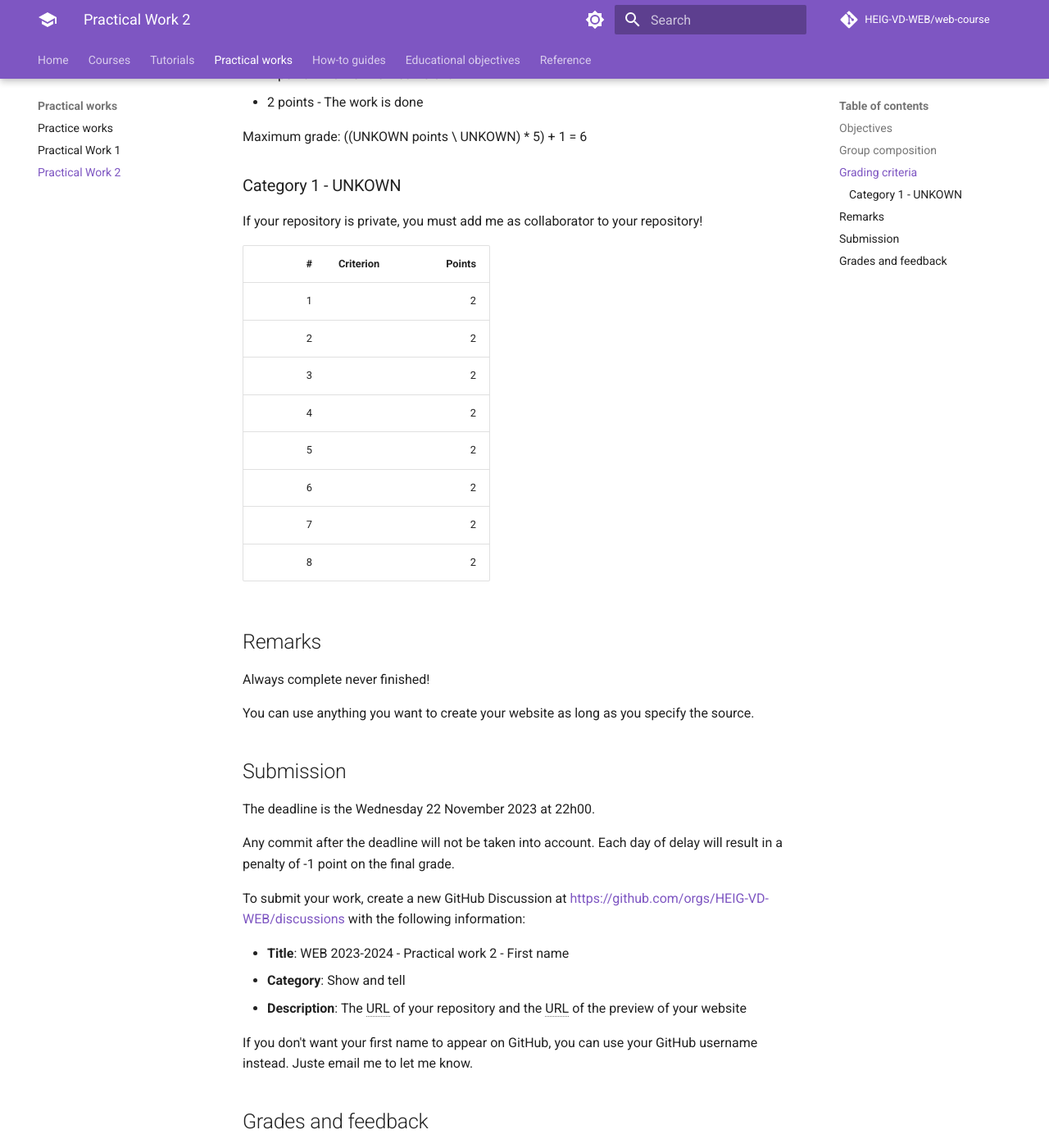
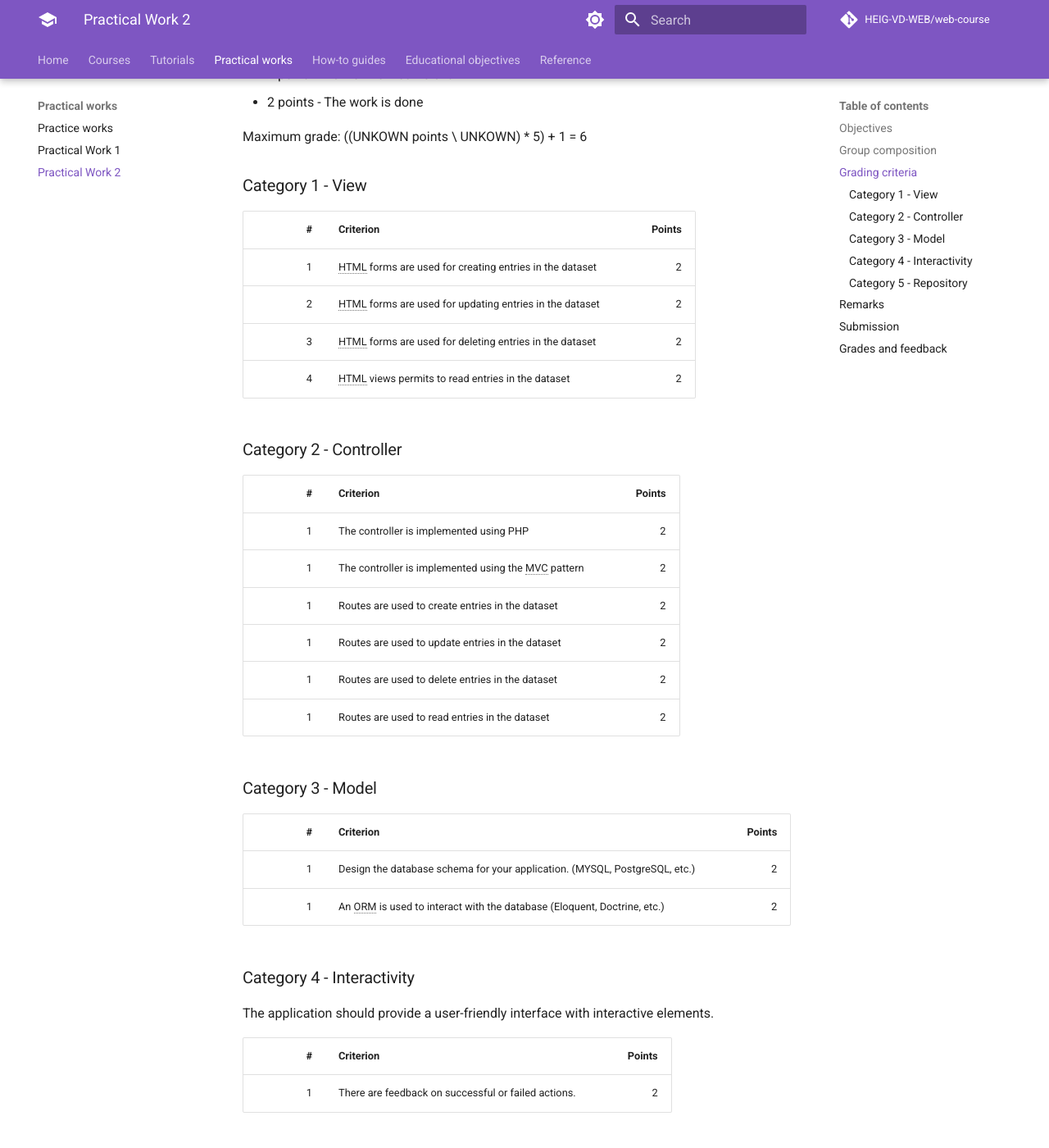
Before and after one commit to HEIG-VD-WEB/web-course, an MkDocs documentation site: the page built from docs/practical-works/practical-work-2/index.md, in a window 1280 px wide and 1400 px high, scrolled down 467 px. Shown: the whole window at 82% size. Built offline with MkDocs 1.6.1 and Material for MkDocs 9.7.7, drawn with Linux system fonts in a browser that asks for light colours; comment, search, counter and statistics services are not loaded; some of the changed text lies outside the part shown.

Commit message:
Update the practical work

```diff
--- a/docs/practical-works/practical-work-2/index.md
+++ b/docs/practical-works/practical-work-2/index.md
@@ -16,21 +16,49 @@ You will work in groups of one student
 
 Maximum grade: ((UNKOWN points \\ UNKOWN) * 5) + 1 = 6
 
-### Category 1 - UNKOWN
-
-If your repository is private, you must add me as collaborator to your
-repository!
+### Category 1 - View
 
 | #   | Criterion                                                            | Points |
 | --: | -------------------------------------------------------------------  | -----: |
-| 1   |                                                                      |      2 |
-| 2   |                                                                      |      2 |
-| 3   |                                                                      |      2 |
-| 4   |                                                                      |      2 |
-| 5   |                                                                      |      2 |
-| 6   |                                                                      |      2 |
-| 7   |                                                                      |      2 |
-| 8   |                                                                      |      2 |
+| 1   | HTML forms are used for creating entries in the dataset              |      2 |
+| 2   | HTML forms are used for updating entries in the dataset              |      2 |
+| 3   | HTML forms are used for deleting entries in the dataset              |      2 |
+| 4   | HTML views permits to read entries in the dataset                    |      2 |
+
+### Category 2 - Controller
+
+| #   | Criterion                                                            | Points |
+| --: | -------------------------------------------------------------------  | -----: |
+| 1   | The controller is implemented using PHP                              |      2 |
+| 1   | The controller is implemented using the MVC pattern                  |      2 |
+| 1   | Routes are used to create entries in the dataset                     |      2 |
+| 1   | Routes are used to update entries in the dataset                     |      2 |
+| 1   | Routes are used to delete entries in the dataset                     |      2 |
+| 1   | Routes are used to read entries in the dataset                       |      2 |
+
+### Category 3 - Model
+
+| #   | Criterion                                                                  | Points |
+| --: | -------------------------------------------------------------------------  | -----: |
+| 1   | Design the database schema for your application. (MYSQL, PostgreSQL, etc.) |      2 |
+| 1   | An ORM is used to interact with the database (Eloquent, Doctrine, etc.)    |      2 |
+
+### Category 4 - Interactivity
+
+The application should provide a user-friendly interface with interactive elements.
+
+| #   | Criterion                                                        | Points |
+| --: | ---------------------------------------------------------------- | -----: |
+| 1   | There are feedback on successful or failed actions.              |      2 |
+
+### Category 5 - Repository
+
+| #   | Criterion                                                               | Points |
+| --: | ----------------------------------------------------------------------- | -----: |
+| 1   | The project is on GitHub                                                |      2 |
+| 1	  | The project has a README.md file                                        |      2 |
+| 1	  | The README.md file contains the instructions to run the project locally |      2 |
+
 
 ## Remarks
 
@@ -50,6 +78,8 @@ To submit your work, create a new GitHub Discussion at <https://github.com/orgs/
 - **Category**: Show and tell
 - **Description**: The URL of your repository and the URL of the preview of your website
 
+If your repository is private, you must add me as collaborator to your repository!
+
 If you don't want your first name to appear on GitHub, you can use your GitHub username instead. Juste email me to let me know.
 
 ## Grades and feedback
```
